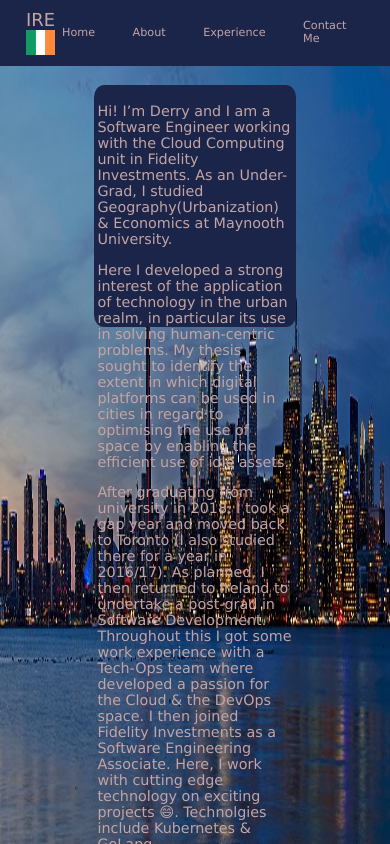
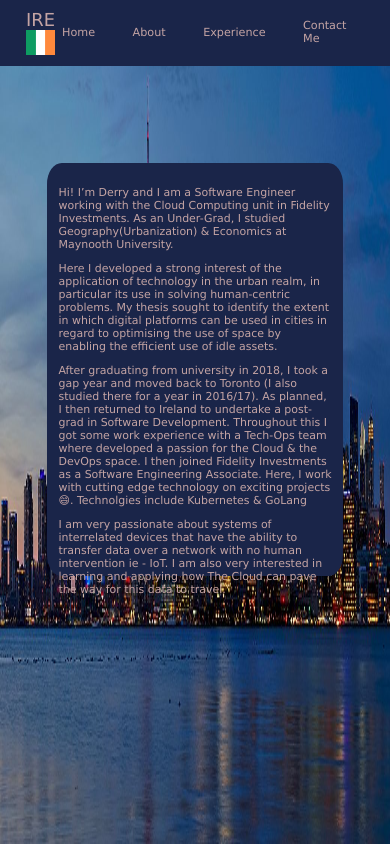
Before and after one commit to stone-monkeys/react-deploy, a React (Create React App) app: page /about in a window 390 px wide. Built offline with nearby package versions, Linux system fonts and the light colour scheme.

Commit message:
Adding responsive design About.css

```diff
--- a/src/About.css
+++ b/src/About.css
@@ -19,3 +19,23 @@ body {
     font-family:'Lucida Sans', 'Lucida Sans Regular', 'Lucida Grande', 'Lucida Sans Unicode', Geneva, Verdana, sans-serif;
     font-size: 1.7vh;
 }
+
+/********* SUPER EXTRA SMALL DEVICES ONLY ******/
+@media (min-width: 0px) and (max-width: 700px){
+    .aboutMe{
+        margin: auto;
+        width: 70vmin;
+        height: 100vmin;
+        color: rgb(196, 164, 164);
+        margin-top: 25%;
+        background-color:rgb(26, 37, 73);
+        padding: 3%;
+        border-radius: 5%;
+    }
+
+    #pone{
+        font-family:'Lucida Sans', 'Lucida Sans Regular', 'Lucida Grande', 'Lucida Sans Unicode', Geneva, Verdana, sans-serif;
+        font-size: 1.3vh;
+    }
+
+  }
```
Also changed, not shown: 1 other file (tests, documents, lock files or other folders).
